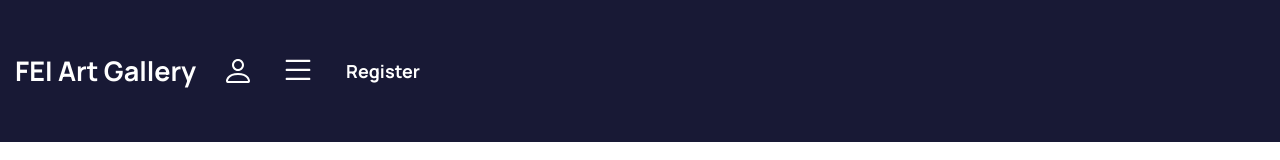
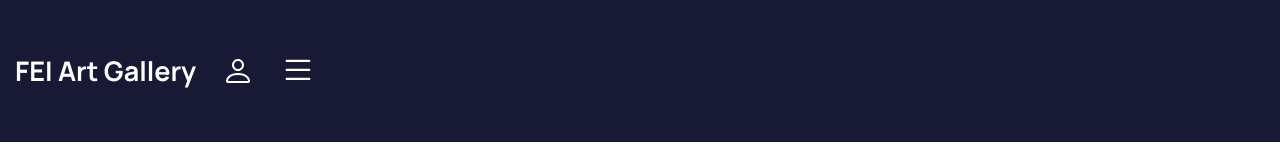
Before and after one commit to MarianFigula/asos-art-gallery, a React (Create React App) app: page / in a window 1280 px wide. Shown: the top 160 px of the page. Built offline with nearby package versions, Linux system fonts and the light colour scheme.

Commit message:
fix: removed register from header

```diff
--- a/src/components/header/Header.js
+++ b/src/components/header/Header.js
@@ -13,7 +13,6 @@ export function Header () {
                     <li><Link to="/"><h1>FEI Art Gallery</h1></Link></li>
                     <li><Link to="/login"><img src={userIcon} alt="User Icon"/></Link></li>
                     <li><Link to={""}><img src={listIcon} alt="Menu Icon"/></Link></li>
-                    <li><Link to="/register">Register</Link></li>
                     {/* Add more links as needed */}
                 </ul>
             </nav>
```
